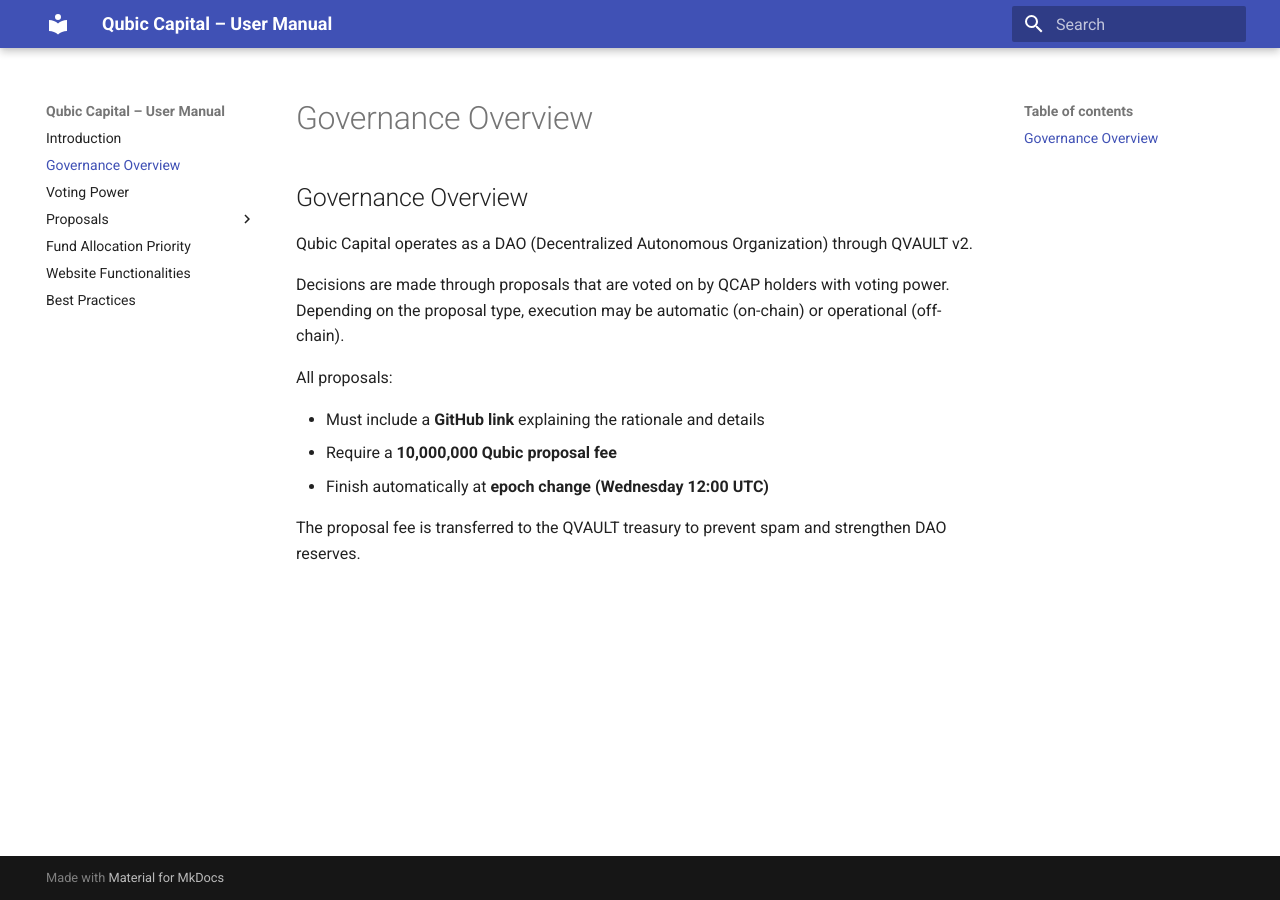
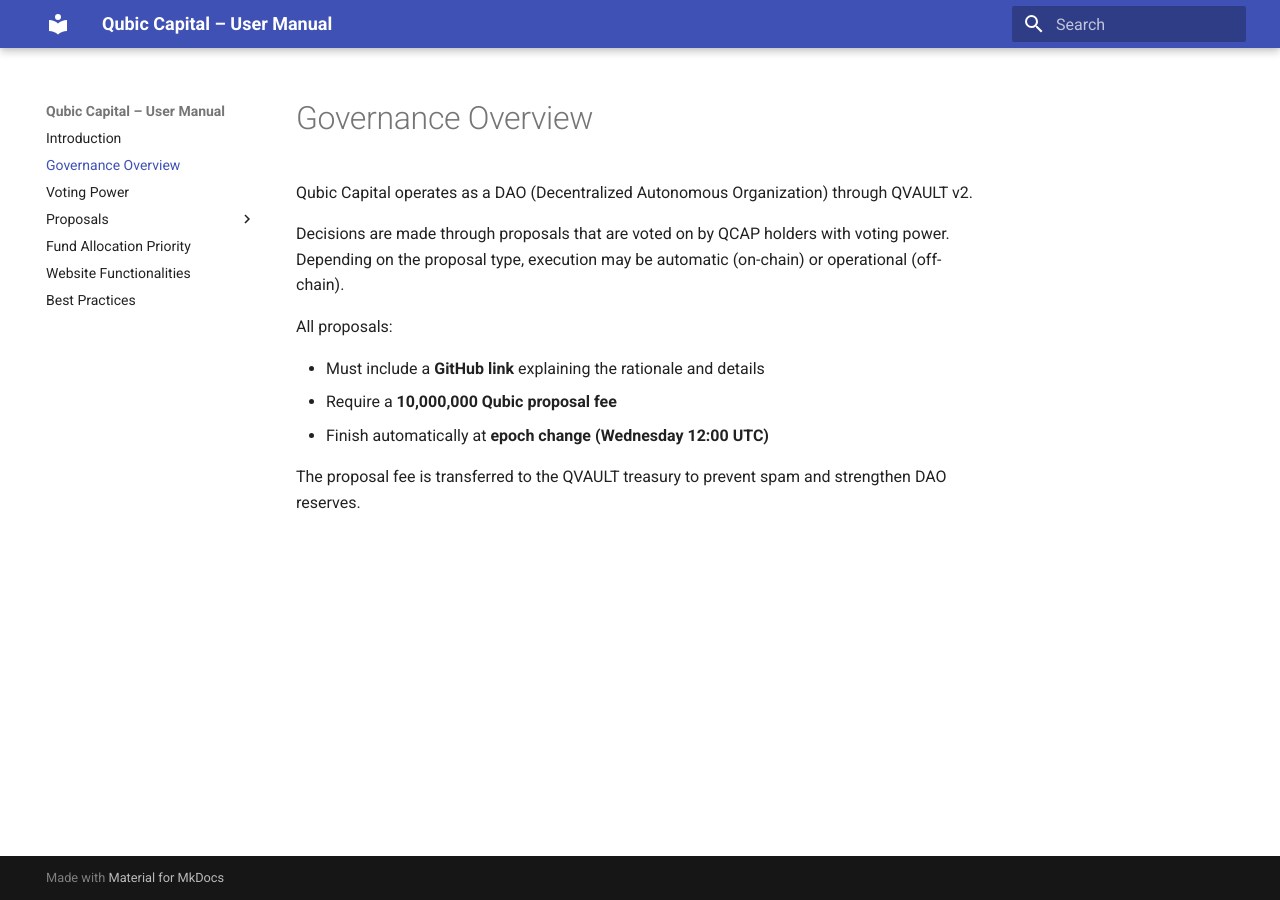
Before and after one commit to HermanToothrot10/qubic-capital-manual, an MkDocs documentation site: the page built from docs/governance.md, in a window 1280 px wide. Built offline with MkDocs 1.6.1 and Material for MkDocs 9.7.7, drawn with Linux system fonts in a browser that asks for light colours.

Commit message:
Update governance.md

```diff
--- a/docs/governance.md
+++ b/docs/governance.md
@@ -1,5 +1,3 @@
-## Governance Overview
-
 Qubic Capital operates as a DAO (Decentralized Autonomous Organization) through QVAULT v2.
 
 Decisions are made through proposals that are voted on by QCAP holders with voting power. Depending on the proposal type, execution may be automatic (on-chain) or operational (off-chain).
```
